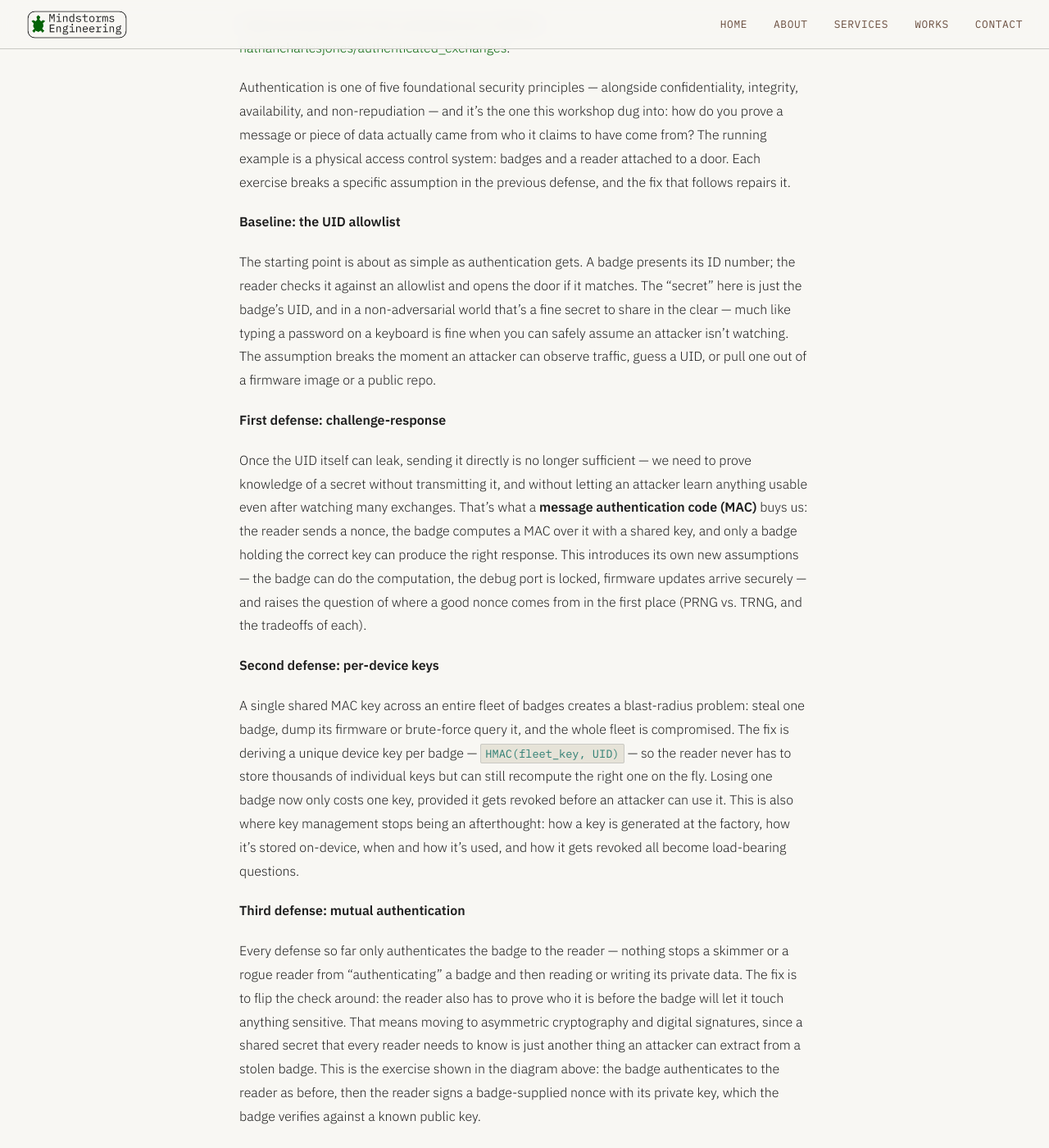
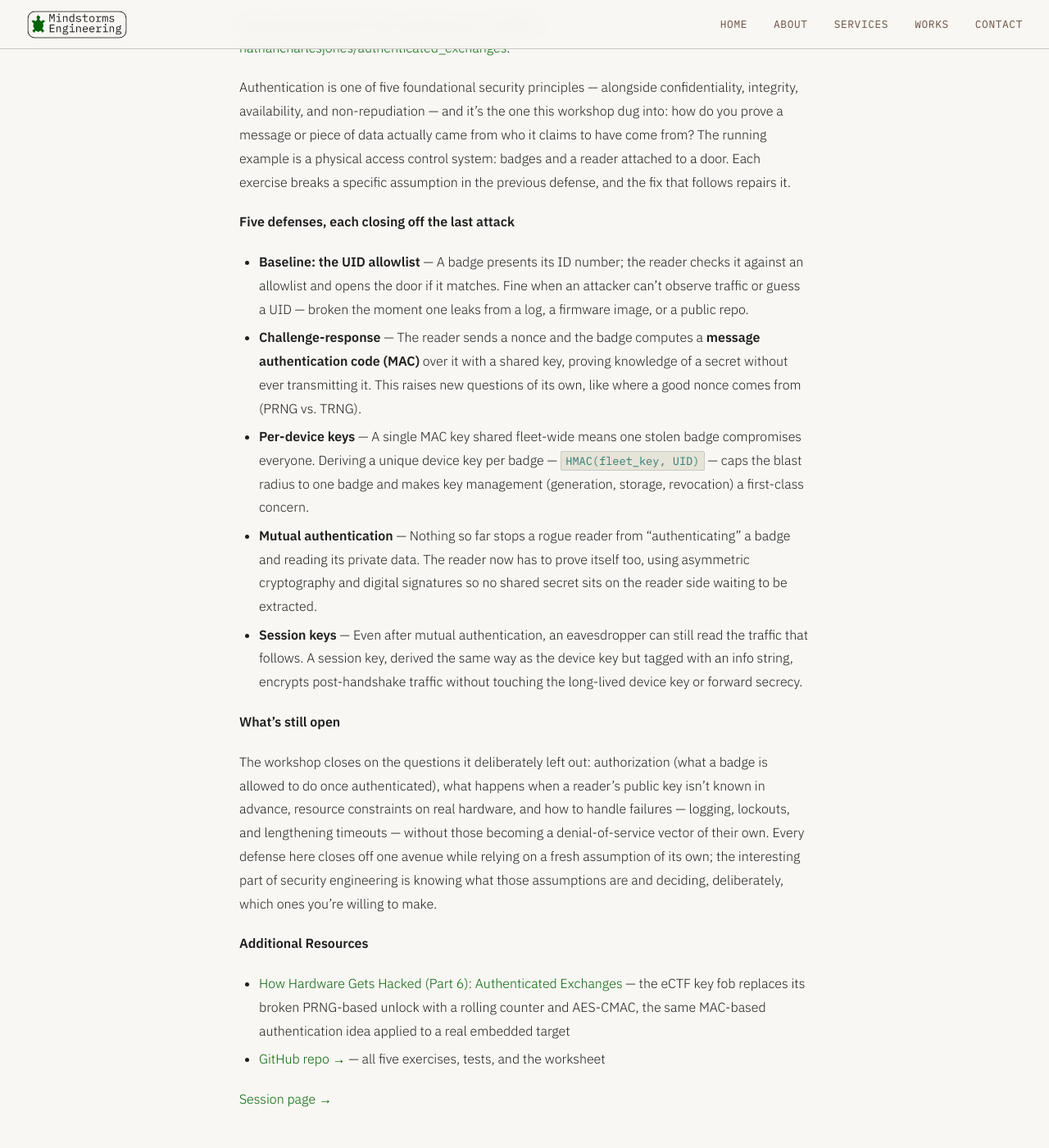
Before and after one commit to mindstormsengineering/mindstormsengineering.github.io, a Jekyll site: the page built from _posts/2026-07-24-teardown26-how-hardware-gets-hacked-authenticated-exchanges.md, in a window 1280 px wide and 1400 px high, scrolled down 1012 px. Shown: the whole window at 82% size. Built offline with Jekyll 4.4.1, drawn with Linux system fonts in a browser that asks for light colours; some of the changed text lies outside the part shown.

Commit message:
Minor edits to the latest two posts (Teardown26).

```diff
--- a/_posts/2026-07-24-teardown26-how-hardware-gets-hacked-authenticated-exchanges.md
+++ b/_posts/2026-07-24-teardown26-how-hardware-gets-hacked-authenticated-exchanges.md
@@ -28,25 +28,13 @@ Code and exercises for this workshop are on GitHub: [nathancharlesjones/authenti
 
 Authentication is one of five foundational security principles — alongside confidentiality, integrity, availability, and non-repudiation — and it's the one this workshop dug into: how do you prove a message or piece of data actually came from who it claims to have come from? The running example is a physical access control system: badges and a reader attached to a door. Each exercise breaks a specific assumption in the previous defense, and the fix that follows repairs it.
 
-**Baseline: the UID allowlist**
+**Five defenses, each closing off the last attack**
 
-The starting point is about as simple as authentication gets. A badge presents its ID number; the reader checks it against an allowlist and opens the door if it matches. The "secret" here is just the badge's UID, and in a non-adversarial world that's a fine secret to share in the clear — much like typing a password on a keyboard is fine when you can safely assume an attacker isn't watching. The assumption breaks the moment an attacker can observe traffic, guess a UID, or pull one out of a firmware image or a public repo.
-
-**First defense: challenge-response**
-
-Once the UID itself can leak, sending it directly is no longer sufficient — we need to prove knowledge of a secret without transmitting it, and without letting an attacker learn anything usable even after watching many exchanges. That's what a **message authentication code (MAC)** buys us: the reader sends a nonce, the badge computes a MAC over it with a shared key, and only a badge holding the correct key can produce the right response. This introduces its own new assumptions — the badge can do the computation, the debug port is locked, firmware updates arrive securely — and raises the question of where a good nonce comes from in the first place (PRNG vs. TRNG, and the tradeoffs of each).
-
-**Second defense: per-device keys**
-
-A single shared MAC key across an entire fleet of badges creates a blast-radius problem: steal one badge, dump its firmware or brute-force query it, and the whole fleet is compromised. The fix is deriving a unique device key per badge — `HMAC(fleet_key, UID)` — so the reader never has to store thousands of individual keys but can still recompute the right one on the fly. Losing one badge now only costs one key, provided it gets revoked before an attacker can use it. This is also where key management stops being an afterthought: how a key is generated at the factory, how it's stored on-device, when and how it's used, and how it gets revoked all become load-bearing questions.
-
-**Third defense: mutual authentication**
-
-Every defense so far only authenticates the badge to the reader — nothing stops a skimmer or a rogue reader from "authenticating" a badge and then reading or writing its private data. The fix is to flip the check around: the reader also has to prove who it is before the badge will let it touch anything sensitive. That means moving to asymmetric cryptography and digital signatures, since a shared secret that every reader needs to know is just another thing an attacker can extract from a stolen badge. This is the exercise shown in the diagram above: the badge authenticates to the reader as before, then the reader signs a badge-supplied nonce with its private key, which the badge verifies against a known public key.
-
-**Fourth defense: session keys**
-
-Even after mutual authentication, an attacker who can observe or intercept the conversation can still read or tamper with the data exchanged afterward. The final piece derives a session key — using the same fleet-key-plus-UID derivation trick as before, with an info string to separate it from the device key — so that traffic after the handshake is encrypted with a key that isn't the long-lived device key and doesn't threaten forward secrecy if it's ever exposed.
+- **Baseline: the UID allowlist** — A badge presents its ID number; the reader checks it against an allowlist and opens the door if it matches. Fine when an attacker can't observe traffic or guess a UID — broken the moment one leaks from a log, a firmware image, or a public repo.
+- **Challenge-response** — The reader sends a nonce and the badge computes a **message authentication code (MAC)** over it with a shared key, proving knowledge of a secret without ever transmitting it. This raises new questions of its own, like where a good nonce comes from (PRNG vs. TRNG).
+- **Per-device keys** — A single MAC key shared fleet-wide means one stolen badge compromises everyone. Deriving a unique device key per badge — `HMAC(fleet_key, UID)` — caps the blast radius to one badge and makes key management (generation, storage, revocation) a first-class concern.
+- **Mutual authentication** — Nothing so far stops a rogue reader from "authenticating" a badge and reading its private data. The reader now has to prove itself too, using asymmetric cryptography and digital signatures so no shared secret sits on the reader side waiting to be extracted.
+- **Session keys** — Even after mutual authentication, an eavesdropper can still read the traffic that follows. A session key, derived the same way as the device key but tagged with an info string, encrypts post-handshake traffic without touching the long-lived device key or forward secrecy.
 
 **What's still open**
 
```
Also changed, not shown: _posts/2026-07-25-teardown26-nothing-is-safe.md (+1 -1 lines).
